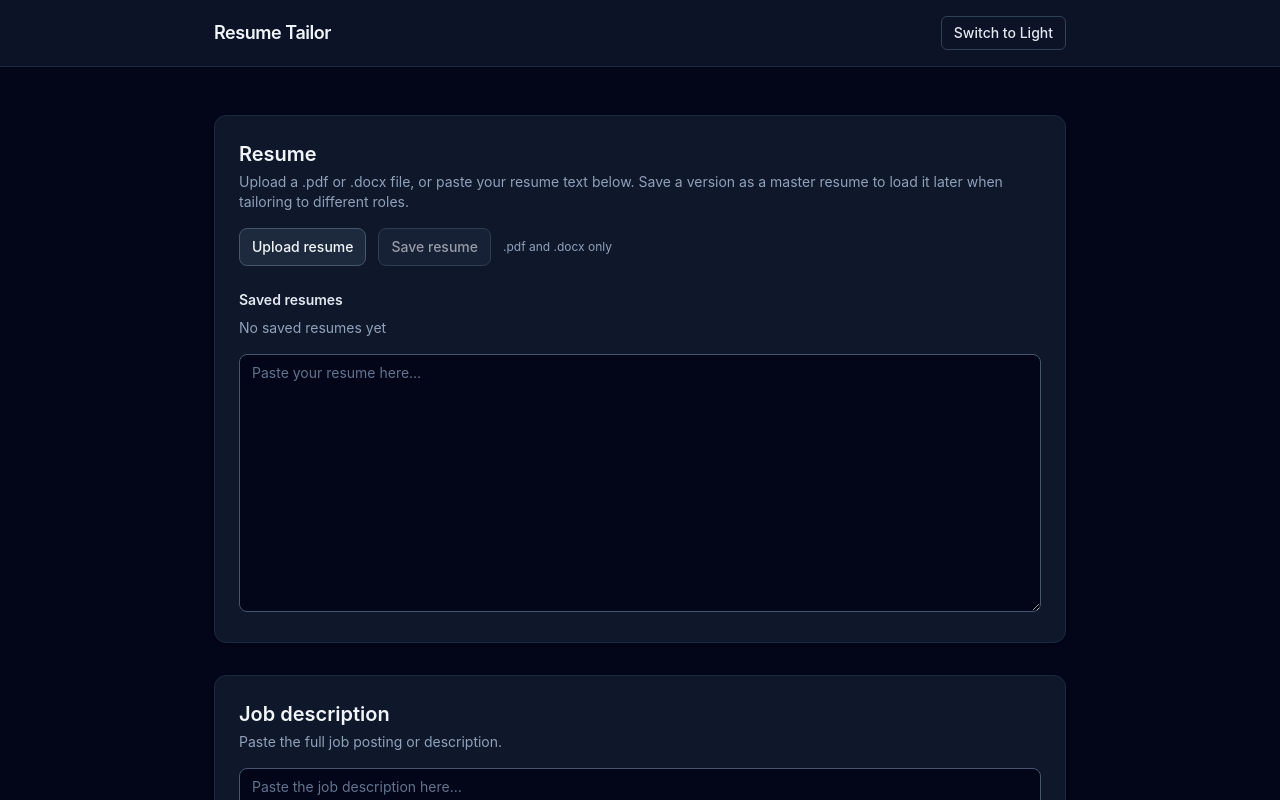
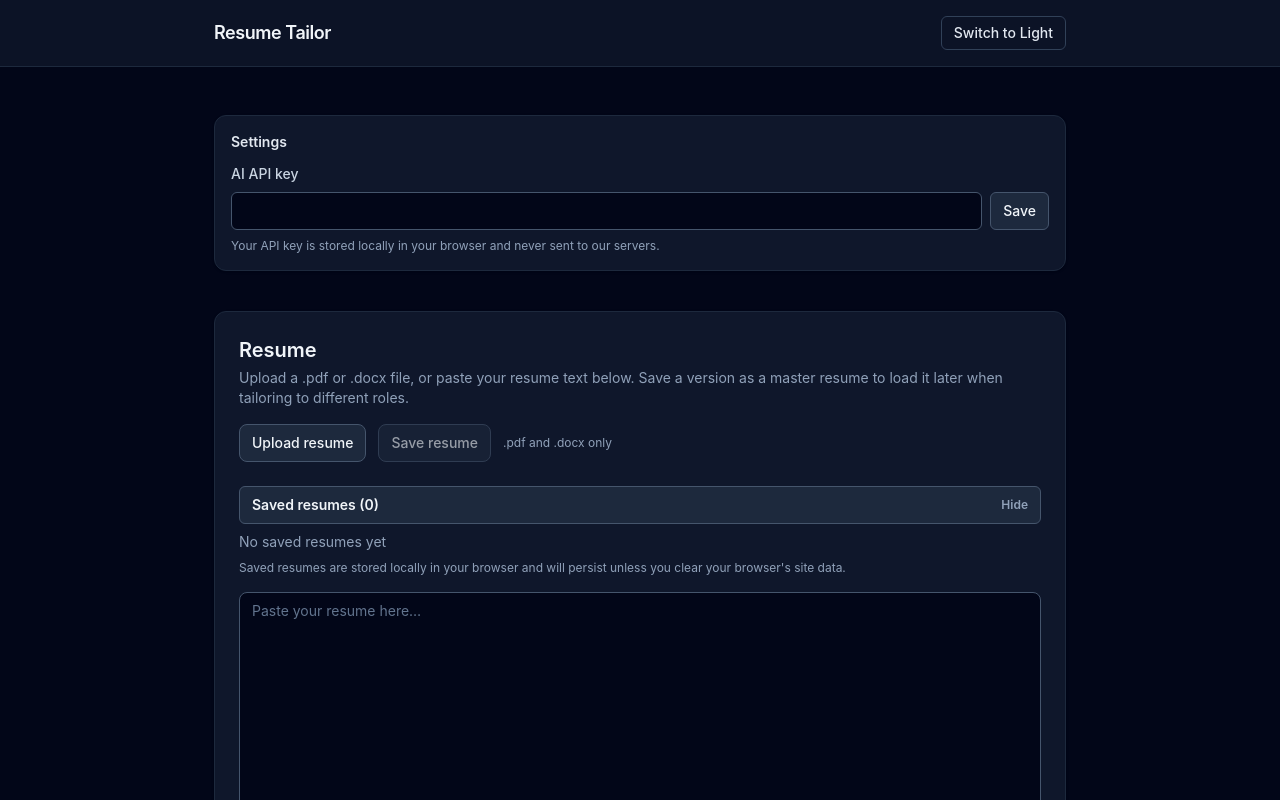
Before and after one commit to SiberianFenris/resume-tailor, a React (Vite) app: page / in a window 1280 px wide. Shown: the top 800 px of the page. Built offline with nearby package versions, Linux system fonts and the light colour scheme.

Commit message:
Add way to insert API key

```diff
--- a/src/App.tsx
+++ b/src/App.tsx
@@ -19,6 +19,7 @@ const LIGHT_THEME = "light";
 const REQUEST_COOLDOWN_MS = 15_000;
 const DAILY_REQUEST_LIMIT = 10;
 const RATE_LIMIT_STORAGE_KEY = "resume-tailor-ai-rate-limit";
+const AI_API_KEY_STORAGE_KEY = "aiApiKey";
 
 type TailorSuggestion = {
   original: string;
@@ -61,7 +62,11 @@ const readRateLimitState = (): RateLimitState => {
 const normalizeRateLimitState = (state: RateLimitState): RateLimitState => {
   const today = buildDayStamp();
   if (state.dayStamp === today) return state;
-  return { lastRequestAt: state.lastRequestAt, dayStamp: today, requestsToday: 0 };
+  return {
+    lastRequestAt: state.lastRequestAt,
+    dayStamp: today,
+    requestsToday: 0,
+  };
 };
 
 const writeRateLimitState = (state: RateLimitState) => {
@@ -81,7 +86,10 @@ const isTailorSuggestion = (value: unknown): value is TailorSuggestion => {
 const isTailorResponse = (value: unknown): value is TailorResponse => {
   if (!value || typeof value !== "object") return false;
   const response = value as Record<string, unknown>;
-  if (!Array.isArray(response.suggestions) || !Array.isArray(response.keywords)) {
+  if (
+    !Array.isArray(response.suggestions) ||
+    !Array.isArray(response.keywords)
+  ) {
     return false;
   }
   return (
@@ -119,6 +127,20 @@ function App() {
   const [copiedSuggestionIndex, setCopiedSuggestionIndex] = useState<
     number | null
   >(null);
+  const [aiApiKeyInput, setAiApiKeyInput] = useState(() =>
+    localStorage.getItem(AI_API_KEY_STORAGE_KEY) ?? "",
+  );
+  const [savedAiApiKey, setSavedAiApiKey] = useState(() =>
+    localStorage.getItem(AI_API_KEY_STORAGE_KEY) ?? "",
+  );
+  const [isAiApiKeyJustSaved, setIsAiApiKeyJustSaved] = useState(false);
+  const [isEditingApiKey, setIsEditingApiKey] = useState(() =>
+    !(localStorage.getItem(AI_API_KEY_STORAGE_KEY) ?? "").trim(),
+  );
+  const [areSavedResumesExpanded, setAreSavedResumesExpanded] = useState(() => {
+    const existing = readSavedResumes();
+    return existing.length === 0;
+  });
   const [rateLimitState, setRateLimitState] = useState<RateLimitState>(() =>
     normalizeRateLimitState(readRateLimitState()),
   );
@@ -126,8 +148,10 @@ function App() {
   const canTailor =
     resumeText.trim().length > 0 && jobDescriptionText.trim().length > 0;
 
-  const cooldownActive = Date.now() - rateLimitState.lastRequestAt < REQUEST_COOLDOWN_MS;
-  const hasDailyRequestsLeft = rateLimitState.requestsToday < DAILY_REQUEST_LIMIT;
+  const cooldownActive =
+    Date.now() - rateLimitState.lastRequestAt < REQUEST_COOLDOWN_MS;
+  const hasDailyRequestsLeft =
+    rateLimitState.requestsToday < DAILY_REQUEST_LIMIT;
   const canSubmitTailorRequest =
     canTailor && !isTailoring && !cooldownActive && hasDailyRequestsLeft;
 
@@ -139,12 +163,33 @@ function App() {
     return trimmed;
   };
 
+  const handleSaveAiApiKey = () => {
+    const trimmed = aiApiKeyInput.trim();
+    if (trimmed) {
+      localStorage.setItem(AI_API_KEY_STORAGE_KEY, trimmed);
+    } else {
+      localStorage.removeItem(AI_API_KEY_STORAGE_KEY);
+    }
+    setSavedAiApiKey(trimmed);
+    setIsAiApiKeyJustSaved(true);
+    if (trimmed) setIsEditingApiKey(false);
+    window.setTimeout(() => setIsAiApiKeyJustSaved(false), 1500);
+  };
+
+  const handleDeleteAiApiKey = () => {
+    localStorage.removeItem(AI_API_KEY_STORAGE_KEY);
+    setSavedAiApiKey("");
+    setAiApiKeyInput("");
+    setIsEditingApiKey(true);
+    setIsAiApiKeyJustSaved(false);
+  };
+
   const handleTailorClick = async () => {
-    const apiKey = import.meta.env.VITE_GEMINI_API_KEY;
+    const apiKey = savedAiApiKey.trim();
     if (!canSubmitTailorRequest) return;
     if (!apiKey) {
       setTailorError(
-        "AI API key is not configured. Add your API key to the environment and try again.",
+        "No API key is saved. Add it in the API key field above, then click Save.",
       );
       return;
     }
@@ -221,7 +266,9 @@ ${jobDescriptionSnippet}`;
     await navigator.clipboard.writeText(suggestedText);
     setCopiedSuggestionIndex(index);
     window.setTimeout(() => {
-      setCopiedSuggestionIndex((current) => (current === index ? null : current));
+      setCopiedSuggestionIndex((current) =>
+        current === index ? null : current,
+      );
     }, 1400);
   };
 
@@ -371,7 +418,77 @@ ${jobDescriptionSnippet}`;
         </div>
       </nav>
       {/*TODO: Look at reworking the layout of this area. Maybe change resume list dropdown or have it show selected resume name. Add in resume overwriting.*/}
-      <main className="mx-auto flex w-full max-w-[900px] flex-1 flex-col gap-6 px-4 py-8 sm:gap-8 sm:px-6 sm:py-12">
+      <main className="mx-auto flex w-full max-w-[900px] flex-1 flex-col gap-8 px-4 py-8 sm:gap-10 sm:px-6 sm:py-12">
+        <section className="rounded-xl border border-slate-300 bg-white p-4 shadow-sm dark:border-slate-800 dark:bg-slate-900">
+          <h2 className="text-sm font-semibold text-slate-800 dark:text-slate-200">
+            Settings
+          </h2>
+          {savedAiApiKey && !isEditingApiKey ? (
+            <div className="mt-3 flex flex-wrap items-center justify-between gap-2 rounded-lg border border-slate-200 bg-slate-50 px-3 py-2 dark:border-slate-700 dark:bg-slate-800/40">
+              <p className="text-sm text-slate-700 dark:text-slate-200">
+                <span className="mr-2 text-emerald-600 dark:text-emerald-400">
+                  ✓
+                </span>
+                API key saved
+              </p>
+              <div className="flex items-center gap-2">
+                <button
+                  type="button"
+                  onClick={() => {
+                    setAiApiKeyInput(savedAiApiKey);
+                    setIsEditingApiKey(true);
+                    setIsAiApiKeyJustSaved(false);
+                  }}
+                  className="rounded-md border border-slate-300 bg-white px-2.5 py-1 text-xs font-medium text-slate-700 transition hover:bg-slate-50 dark:border-slate-600 dark:bg-slate-800 dark:text-slate-100 dark:hover:bg-slate-700"
+                >
+                  Edit
+                </button>
+                <button
+                  type="button"
+                  onClick={handleDeleteAiApiKey}
+                  className="rounded-md border border-red-200 bg-white px-2.5 py-1 text-xs font-medium text-red-700 transition hover:bg-red-50 dark:border-red-900/60 dark:bg-slate-900 dark:text-red-400 dark:hover:bg-red-950/40"
+                >
+                  Delete
+                </button>
+              </div>
+            </div>
+          ) : (
+            <>
+              <label
+                htmlFor="ai-api-key"
+                className="mt-3 block text-sm font-medium text-slate-700 dark:text-slate-300"
+              >
+                AI API key
+              </label>
+              <div className="mt-2 flex flex-wrap items-center gap-2">
+                <input
+                  id="ai-api-key"
+                  type="password"
+                  value={aiApiKeyInput}
+                  onChange={(event) => setAiApiKeyInput(event.target.value)}
+                  className="min-w-[220px] flex-1 rounded-md border border-slate-300 bg-white px-3 py-2 text-sm text-slate-900 placeholder:text-slate-400 focus:border-slate-500 focus:outline-none focus:ring-2 focus:ring-slate-400/30 dark:border-slate-600 dark:bg-slate-950 dark:text-slate-100 dark:placeholder:text-slate-500 dark:focus:border-slate-500 dark:focus:ring-slate-500/30"
+                />
+                <button
+                  type="button"
+                  onClick={handleSaveAiApiKey}
+                  className="rounded-md border border-slate-300 bg-white px-3 py-2 text-sm font-medium text-slate-800 transition hover:bg-slate-50 dark:border-slate-600 dark:bg-slate-800 dark:text-slate-100 dark:hover:bg-slate-700"
+                >
+                  Save
+                </button>
+              </div>
+              {isAiApiKeyJustSaved ? (
+                <p className="mt-2 text-xs text-emerald-600 dark:text-emerald-400">
+                  API key saved.
+                </p>
+              ) : null}
+            </>
+          )}
+          <p className="mt-2 text-xs text-slate-500 dark:text-slate-400">
+            Your API key is stored locally in your browser and never sent to our
+            servers.
+          </p>
+        </section>
+
         <section className="rounded-xl border border-slate-300 bg-white p-6 shadow-sm dark:border-slate-800 dark:bg-slate-900">
           <h2 className="text-xl font-semibold">Resume</h2>
           <p className="mt-1 text-sm text-slate-600 dark:text-slate-400">
@@ -409,10 +526,18 @@ ${jobDescriptionSnippet}`;
             </span>
           </div>
           <div className="mt-6">
-            <h3 className="text-sm font-semibold text-slate-800 dark:text-slate-200">
-              Saved resumes
-            </h3>
-            {savedResumes.length === 0 ? (
+            <button
+              type="button"
+              onClick={() => setAreSavedResumesExpanded((previous) => !previous)}
+              className="flex w-full items-center justify-between rounded-md border border-slate-300 bg-white px-3 py-2 text-left text-sm font-semibold text-slate-800 transition hover:bg-slate-50 dark:border-slate-600 dark:bg-slate-800 dark:text-slate-100 dark:hover:bg-slate-700"
+            >
+              <span>Saved resumes ({savedResumes.length})</span>
+              <span className="text-xs text-slate-500 dark:text-slate-400">
+                {areSavedResumesExpanded ? "Hide" : "Show"}
+              </span>
+            </button>
+            {areSavedResumesExpanded ? (
+              savedResumes.length === 0 ? (
                 <p className="mt-2 text-sm text-slate-500 dark:text-slate-400">
                   No saved resumes yet
                 </p>
@@ -443,7 +568,12 @@ ${jobDescriptionSnippet}`;
                     </li>
                   ))}
                 </ul>
-            )}
+              )
+            ) : null}
+            <p className="mt-2 text-xs text-slate-500 dark:text-slate-400">
+              Saved resumes are stored locally in your browser and will persist
+              unless you clear your browser&apos;s site data.
+            </p>
           </div>
           {saveResumePanelOpen ? (
             <div className="mt-4 rounded-lg border border-slate-200 bg-slate-50 p-4 dark:border-slate-700 dark:bg-slate-950/80">
@@ -580,7 +710,7 @@ ${jobDescriptionSnippet}`;
                 </p>
               ) : !isTailoring ? (
                 <div className="mt-3 space-y-3">
-                  {tailorResponse.suggestions.map((suggestion, index) => (
+                  {(tailorResponse?.suggestions ?? []).map((suggestion, index) => (
                     <article
                       key={`${suggestion.original}-${index}`}
                       className="rounded-lg border border-slate-200 bg-slate-50/40 p-4 dark:border-slate-700 dark:bg-slate-800/30"
@@ -632,7 +762,7 @@ ${jobDescriptionSnippet}`;
                 </p>
               ) : !isTailoring ? (
                 <div className="mt-3 flex flex-wrap gap-2">
-                  {tailorResponse.keywords.map((keyword, index) => (
+                  {(tailorResponse?.keywords ?? []).map((keyword, index) => (
                     <span
                       key={`${keyword}-${index}`}
                       className="rounded-full border border-slate-300 bg-slate-100 px-3 py-1 text-xs font-medium text-slate-700 dark:border-slate-600 dark:bg-slate-800 dark:text-slate-200"
```
Also changed, not shown: 1 other file (tests, documents, lock files or other folders). Lines whose indentation alone changed are shown as unchanged.
